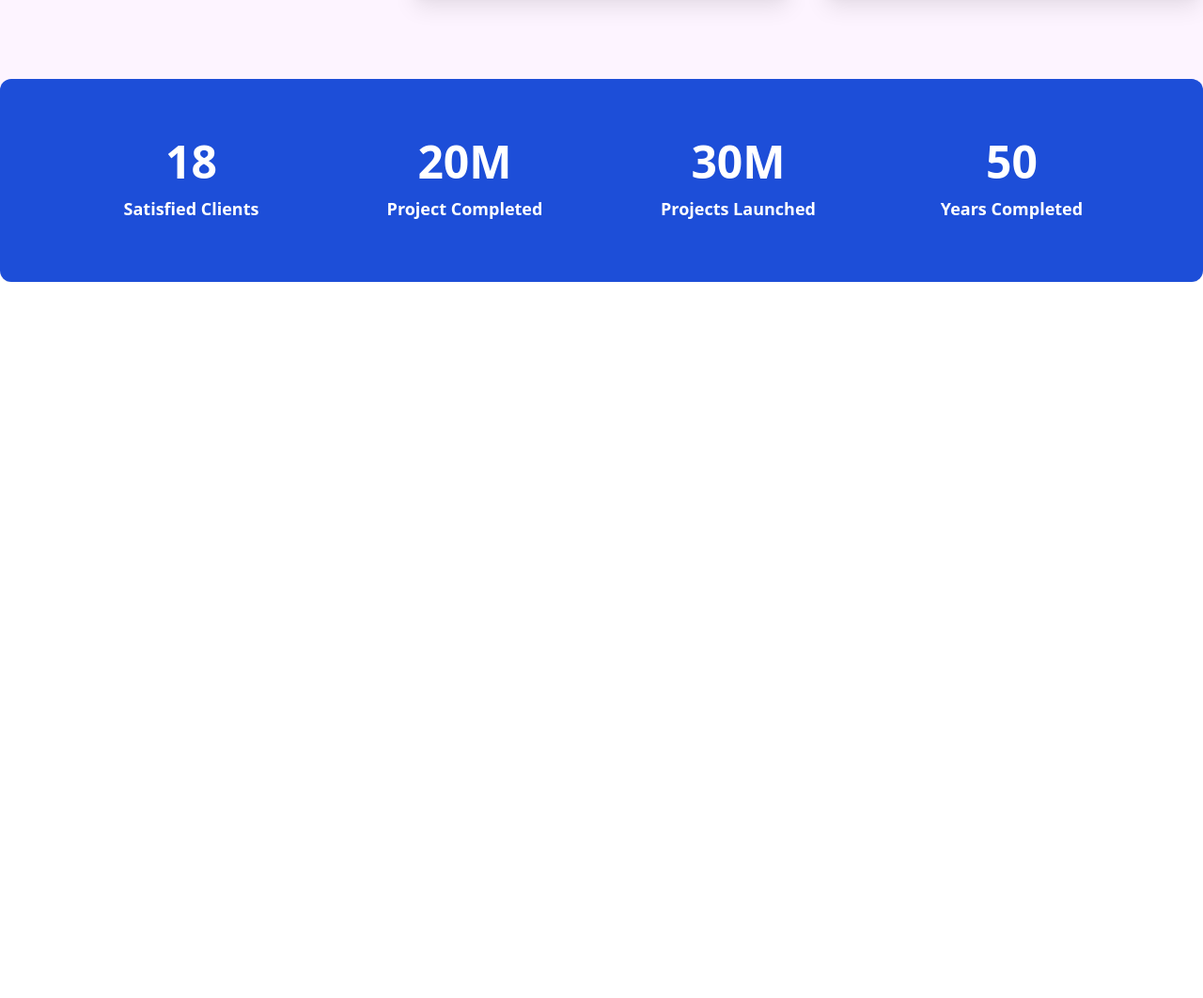
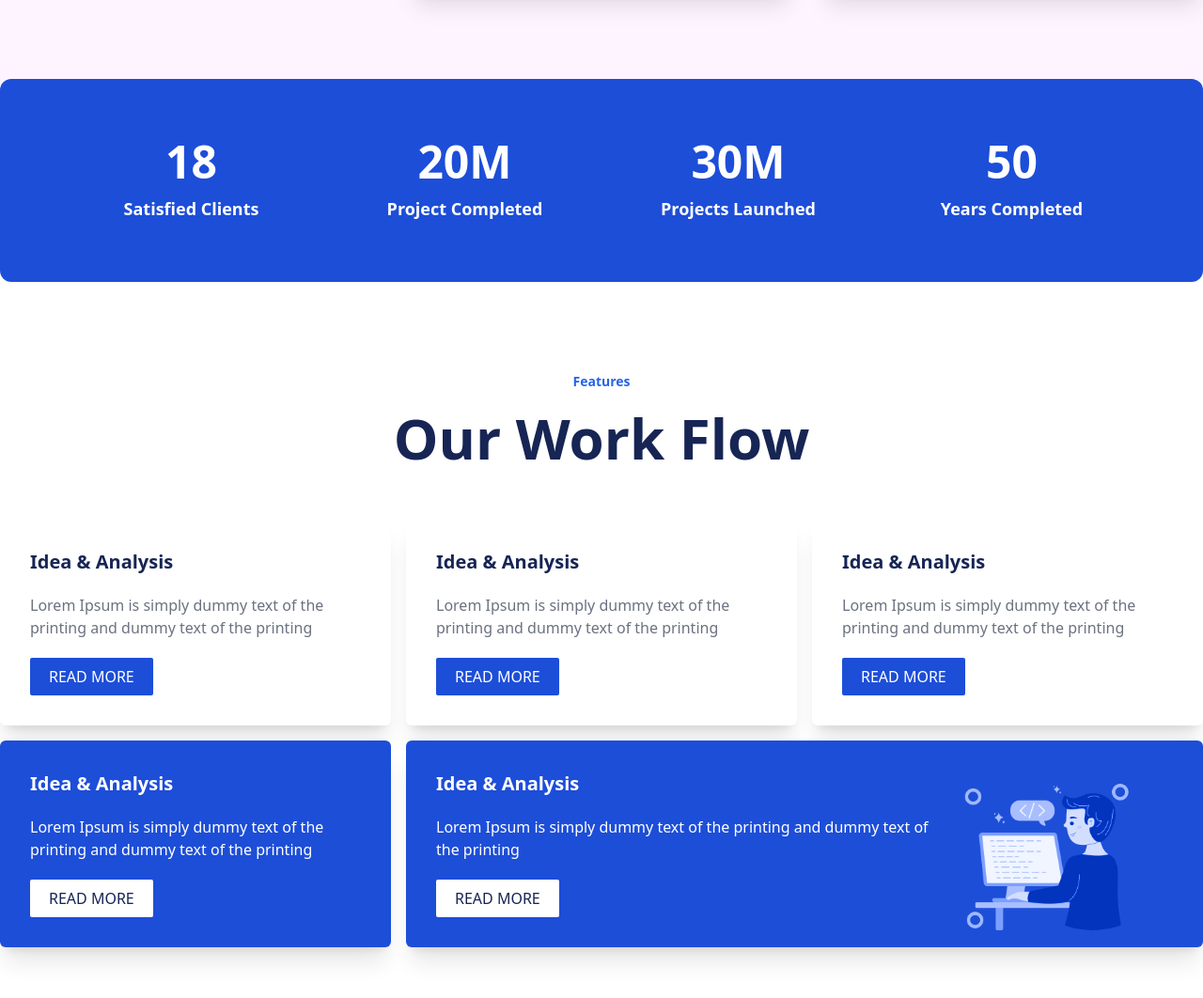
Before and after one commit to gasanashema/samar-web, a website: page html/index.html in a window 1280 px wide. Shown: the part 1740-2802 px from the top of the page at 94% size. Before the commit the page ends 2040 px from the top, so only its background shows below. Drawn offline with Linux system fonts and the light colour scheme.

Commit message:
features section added

```diff
--- a/html/index.html
+++ b/html/index.html
@@ -177,6 +177,55 @@
                 </div>
             </div>
         </div>
+        <div class="max-h-fit py-24 max-w-7xl md:mx-auto mx-[5%]  bg-cover bg-no-repeat bg-center"
+        style="background-image: url(../images/bg/bg20.png);">
+        <div class="">
+            <h3 class="text-sm text-blue-600 font-bold text-center">Features</h3>
+            <h1 class="md:text-6xl text-4xl font-extrabold text-center mt-5 text-blue-950">Our Work Flow</h1>
+        </div>
+        <div class="grid grid-cols-3 justify-center flex-wrap xl:flex-nowrap mt-14 md:gap-4 gap-2">
+            <div class="flex flex-col space-y-5 p-8 shadow-xl rounded-md bg-white ">
+
+                <h2 class="text-blue-950 font-bold text-xl">Idea & Analysis</h2>
+                <p class=" text-gray-500">Lorem Ipsum is simply dummy text of the printing and  dummy text of the printing </p>
+                <button class="w-fit bg-blue-700 py-2 uppercase px-5 text-white rounded-sm">Read More</button>
+            </div>
+            <div class="flex flex-col space-y-5 p-8 shadow-xl rounded-md bg-white ">
+
+                <h2 class="text-blue-950 font-bold text-xl">Idea & Analysis</h2>
+                <p class=" text-gray-500">Lorem Ipsum is simply dummy text of the printing and  dummy text of the printing </p>
+                <button class="w-fit bg-blue-700 py-2 uppercase px-5 text-white rounded-sm">Read More</button>
+            </div>
+            <div class="flex flex-col space-y-5 p-8 shadow-xl rounded-md bg-white ">
+
+                <h2 class="text-blue-950 font-bold text-xl">Idea & Analysis</h2>
+                <p class=" text-gray-500">Lorem Ipsum is simply dummy text of the printing and  dummy text of the printing </p>
+                <button class="w-fit bg-blue-700 py-2 uppercase px-5 text-white rounded-sm">Read More</button>
+            </div>
+            <div class="flex flex-col space-y-5 p-8 shadow-xl rounded-md bg-blue-700 ">
+
+                <h2 class="text-white font-bold text-xl">Idea & Analysis</h2>
+                <p class=" text-white">Lorem Ipsum is simply dummy text of the printing and  dummy text of the printing </p>
+                <button class="w-fit bg-white py-2 uppercase px-5 text-blue-950 rounded-sm">Read More</button>
+            </div>
+
+            <div class="flex flex-row  shadow-xl  rounded-md bg-blue-700 col-span-2">
+              <div class="flex flex-col space-y-5 w-[70%] p-8">
+                <h2 class="text-white font-bold text-xl">Idea & Analysis</h2>
+                <p class=" text-white">Lorem Ipsum is simply dummy text of the printing and  dummy text of the printing </p>
+                <button class="w-fit bg-white py-2 uppercase px-5 text-blue-950 rounded-sm">Read More</button>
+              </div>
+              <div class=" flex items-end justify-end">
+
+                  <img src="../images/avatars/coding.png" class="h-44 mix-blend-luminosity" alt="">
+              </div>
+            </div>
+
+
+
+
+        </div>
+    </div>
     </div>
 </body>
 
```
Also changed, not shown: images/avatars/coding.png (added), src/output.css, 2 other files.
